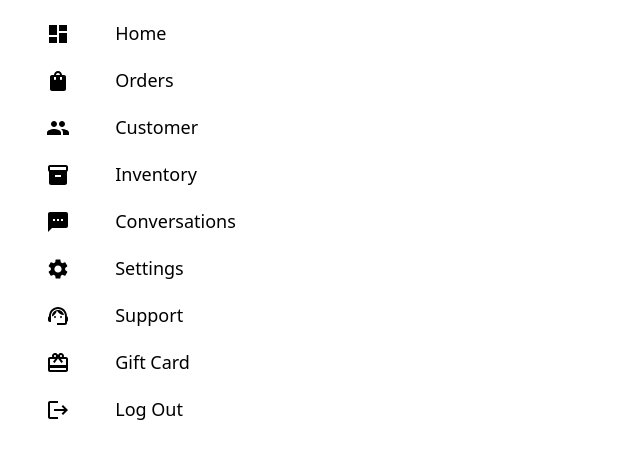
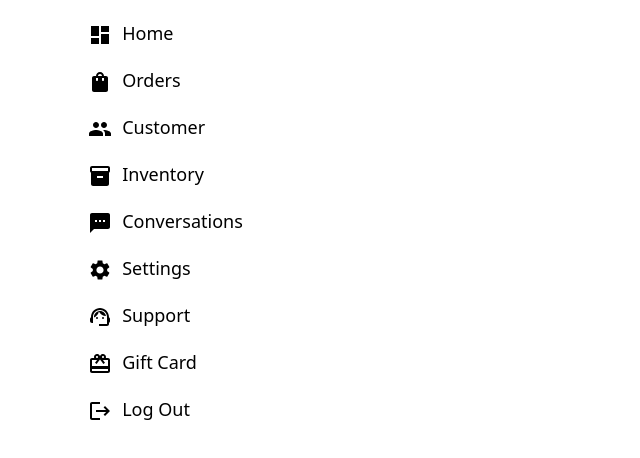
Before and after one commit to vaibhv1/ApicaAssignment, a React (Create React App) app: page / in a window 1280 px wide. Shown: the top 458 px of the page, without its empty margins (0-640 px from the left). Built offline with nearby package versions, Linux system fonts and the light colour scheme.

Commit message:
css changes

```diff
--- a/src/components/sidebar.css
+++ b/src/components/sidebar.css
@@ -23,14 +23,17 @@
     font-size: large;
 
 }
+.SideBarList .SideBarRow:hover{
+    color: blue;
+}
 .SideBarRow #icon{
     flex: 30%;
     display: grid;
-    place-items: center;
+    place-items: end;
 }
 
 .SideBarRow #title{
     flex: 70%;
-    place-items: center;
-    margin: 0;
+    place-items: left;
+    margin-left: 10px;
 }
```
